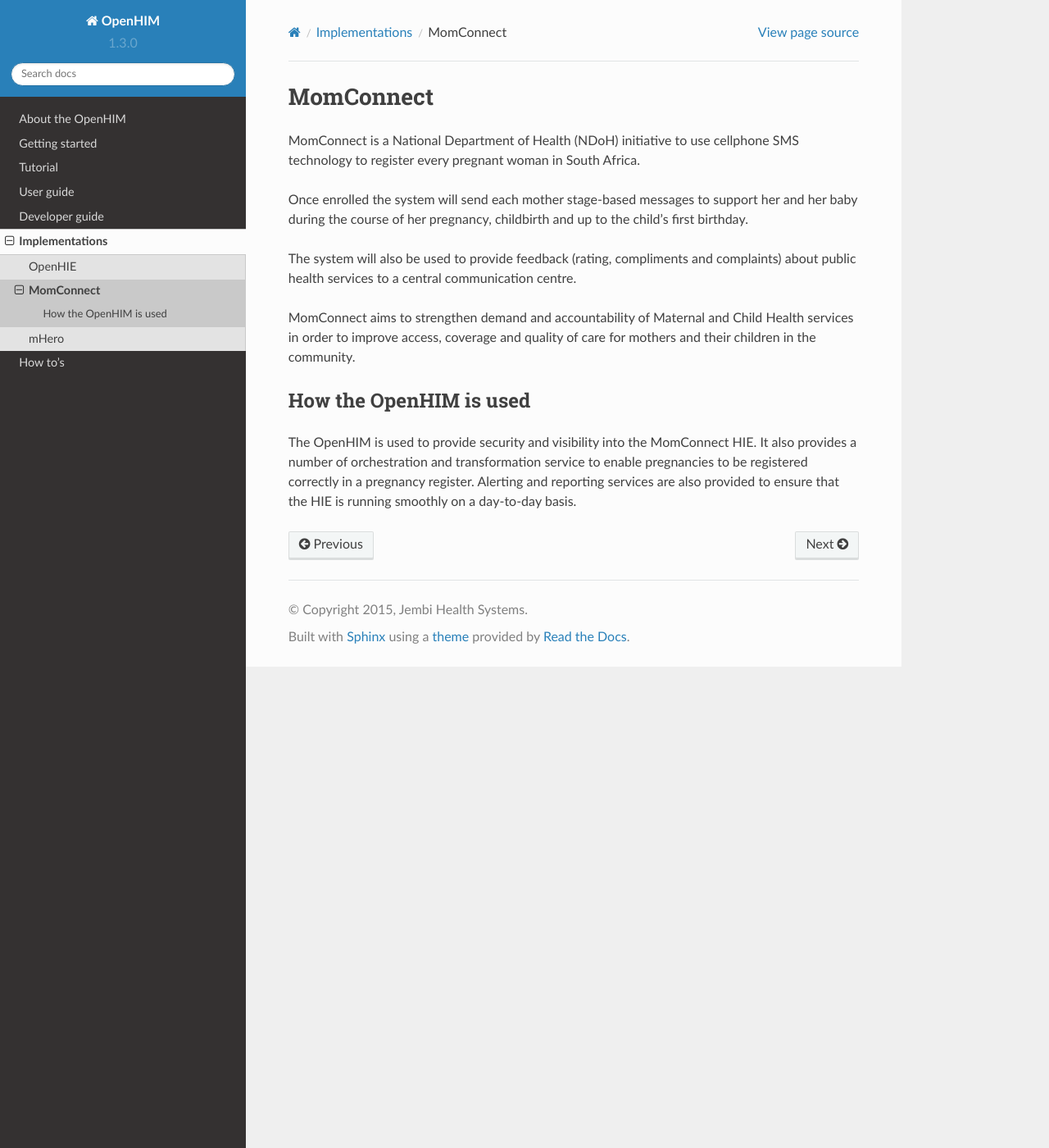
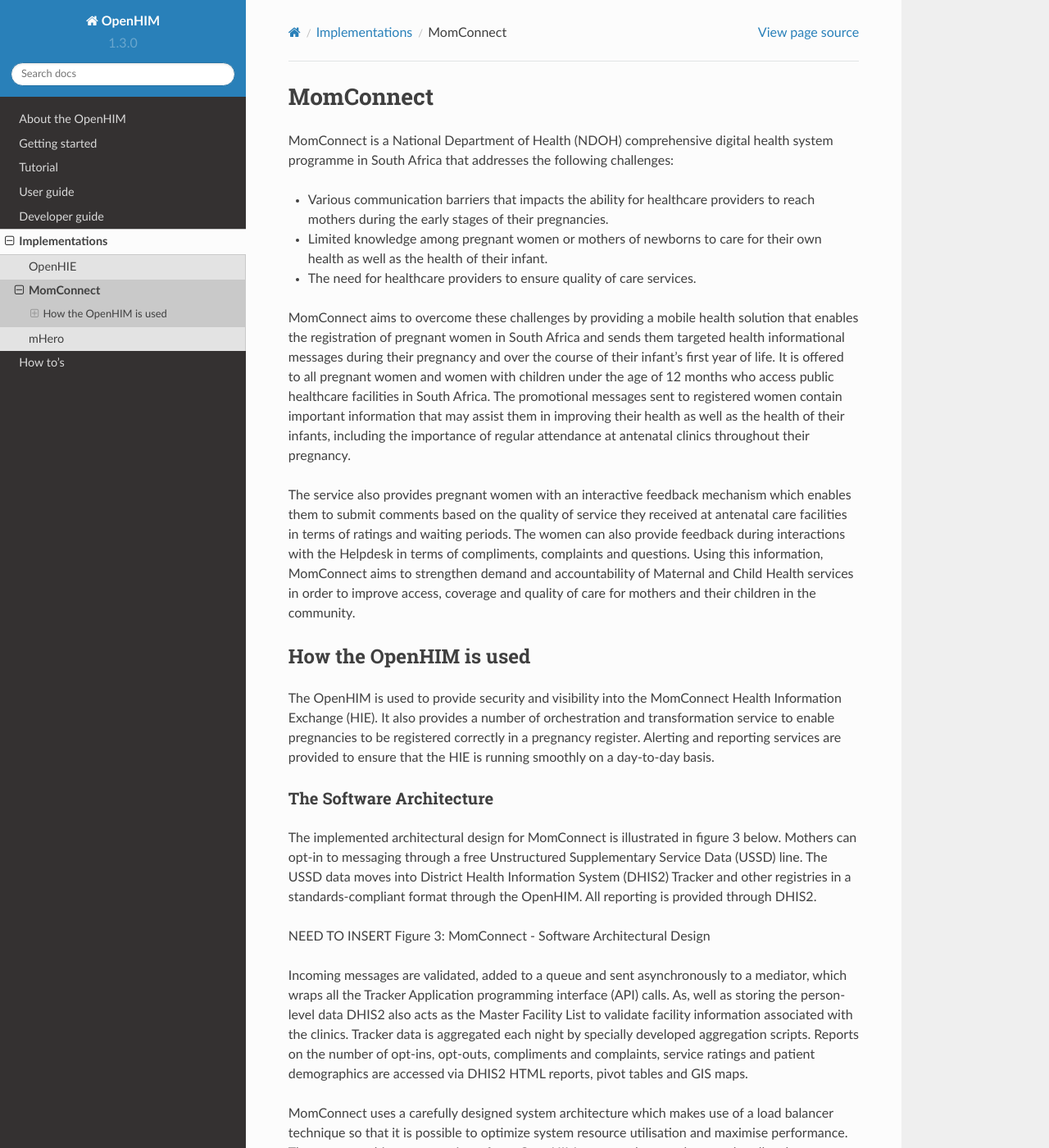
Before and after one commit to jembi/openhim-core-js, a Sphinx documentation site: the page built from docs/implementations/momconnect.md, in a window 1280 px wide and 1400 px high. Shown: the whole window at 82% size. Built offline with Sphinx 7.4.7 and the Read the Docs theme 2.0.0, drawn with Linux system fonts in a browser that asks for light colours; pages that are not in the unit, such as notebooks, are missing from menus; some of the changed text lies outside the part shown.

Commit message:
Update momconnect.md
Added more detail to MomConnect including summary and architectural design

```diff
--- a/docs/implementations/momconnect.md
+++ b/docs/implementations/momconnect.md
@@ -1,14 +1,41 @@
 MomConnect
-===============
+==============
 
-MomConnect is a National Department of Health (NDoH) initiative to use cellphone SMS technology to register every pregnant woman in South Africa.
+MomConnect is a National Department of Health (NDOH) comprehensive digital health system programme in South Africa that addresses the following challenges:
+* Various communication barriers that impacts the ability for healthcare providers to reach mothers during the early stages of their pregnancies.
+* Limited knowledge among pregnant women or mothers of newborns to care for their own health as well as the health of their infant.
+* The need for healthcare providers to ensure quality of care services.
 
-Once enrolled the system will send each mother stage-based messages to support her and her baby during the course of her pregnancy, childbirth and up to the child’s first birthday.
+MomConnect aims to overcome these challenges by providing a mobile health solution that enables the registration of pregnant women in South Africa and sends them targeted health informational messages during their pregnancy and over the course of their infant's first year of life. It is offered to all pregnant women and women with children under the age of 12 months who access public healthcare facilities in South Africa. The promotional messages sent to registered women contain important information that may assist them in improving their health as well as the health of their infants, including the importance of regular attendance at antenatal clinics throughout their pregnancy.
 
-The system will also be used to provide feedback (rating, compliments and complaints) about public health services to a central communication centre.
-
-MomConnect aims to strengthen demand and accountability of Maternal and Child Health services in order to improve access, coverage and quality of care for mothers and their children in the community.
+The service also provides pregnant women with an interactive feedback mechanism which enables them to submit comments based on the quality of service they received at antenatal care facilities in terms of ratings and waiting periods. The women can also provide feedback during interactions with the Helpdesk in terms of compliments, complaints and questions. Using this information, MomConnect aims to strengthen demand and accountability of Maternal and Child Health services in order to improve access, coverage and quality of care for mothers and their children in the community.
 
 ## How the OpenHIM is used
 
-The OpenHIM is used to provide security and visibility into the MomConnect HIE. It also provides a number of orchestration and transformation service to enable pregnancies to be registered correctly in a pregnancy register. Alerting and reporting services are also provided to ensure that the HIE is running smoothly on a day-to-day basis.
+The OpenHIM is used to provide security and visibility into the MomConnect Health Information Exchange (HIE). It also provides a number of orchestration and transformation service to enable pregnancies to be registered correctly in a pregnancy register. Alerting and reporting services are provided to ensure that the HIE is running smoothly on a day-to-day basis.
+
+### The Software Architecture
+
+The implemented architectural design for MomConnect is illustrated in figure 3 below. Mothers can opt-in to messaging through a free Unstructured Supplementary Service Data (USSD) line. The USSD data moves into District Health Information System (DHIS2) Tracker and other registries in a standards-compliant format through the OpenHIM. All reporting is provided through DHIS2.
+
+NEED TO INSERT Figure 3: MomConnect - Software Architectural Design
+
+Incoming messages are validated, added to a queue and sent asynchronously to a mediator, which wraps all the Tracker Application programming interface (API) calls. As,  well as storing the person-level data DHIS2 also acts as the Master Facility List to validate facility information associated with the clinics. Tracker data is aggregated each night by specially developed aggregation scripts. Reports on the number of opt-ins, opt-outs, compliments and complaints, service ratings and patient demographics are accessed via DHIS2 HTML reports, pivot tables and GIS maps.
+
+MomConnect uses a carefully designed system architecture which makes use of a load balancer technique so that it is possible to optimize system resource utilisation and maximise performance. The system architecture consists of two OpenHIM servers where each server handles the transaction load based on a configurable load weight within the load balancer where the sum of both weights equals 100%. Both OpenHIM servers are able to perform the following functions:
+1.	Write data to DHIS
+2.	Backup each transaction to MongoDB
+3.	Extra backup for each transaction written to a MySQL database.
+4.	Rerun failed transactions using the backup data in MongoDB or MySQL
+
+NEED TO INSERT Figure 4: MomConnect - System Architectural Design
+
+This system architecture also allows for maximum system uptime during OpenHIM scheduled maintenance by allowing the software vendor to push all transaction load to one OpenHIM server while the other requires maintenance work. This strategy ensures system usability during maintenance operations as these operations will not have a negative impact on the day-to-day activities.
+
+Each OpenHIM server has four mediators namely: message validator mediator, file queue mediator, orchestrator mediator and a tracker/populator mediator. Each mediator as shown in figure 5 below serves a core function during message handling for MomConnect and can be described as follows:
+* Message Validator Mediator - Validates the message passed to the OpenHIM to ensure that it is well formed and is compliant with DHIS message formats.
+* File Queue Mediator - Writes each request to the OpenHIM disk. Upon the successful commit to save the data to DHIS, the message is deleted from the disk. However, should a commit to DHIS fail, the message is retained on disk until it has been successfully committed to DHIS. This mediator has been incorporated into the architecture for two main reasons: 1) to ensure system usage even with communication issues present with DHIS as well as 2) to maximise system performance by not overloading the system with multiple message requests all needing to be committed at the same time.
+* Orchestrator Mediator: This mediator plays an important role during the message handling process as it needs to keep the OpenHIM informed regarding any failed attempts to commit data to DHIS. The OpenHIM needs to know when the file queue mediator is required to rerun message requests which is possible due to the feedback supplied by the orchestrator.
+* Tracker/Populator Mediator - Used to monitor the completion status for the request as well as to commit the well-formed message to DHIS.
+
+NEED TO INSERT Figure 5: MomConnect - Mediators
```
